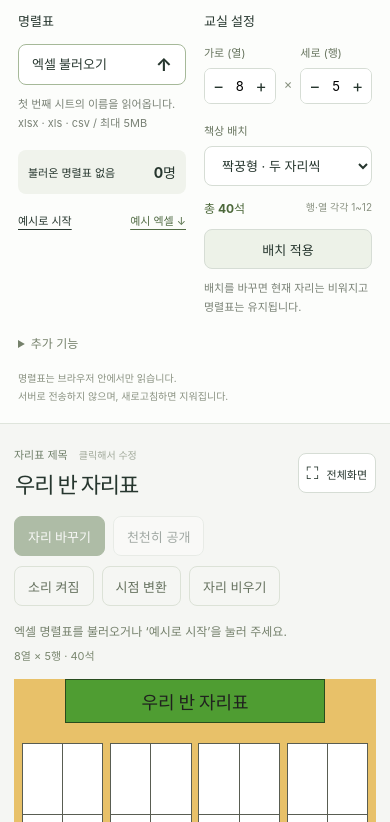
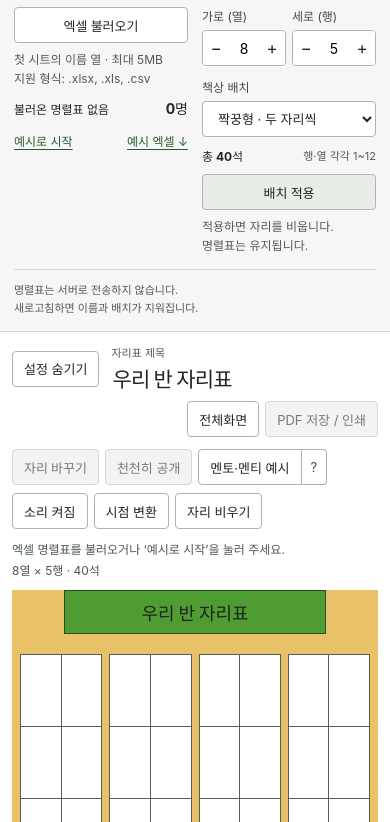
Before and after one commit to postmelee/Changing_sit, a website: page docs/index.html in a window 390 px wide. Shown: the part 92-914 px from the top of the page. Drawn offline with Linux system fonts and the light colour scheme.

Commit message:
Simplify classroom controls and add print-ready seating charts

```diff
--- a/docs/app.js
+++ b/docs/app.js
@@ -106,8 +106,10 @@
     const layout = seatGroups(rows, columns, paired, reverse);
     groups.style.gridTemplateColumns = layout.map(group => `minmax(0, ${group.width}fr)`).join(' ');
     groups.style.minHeight = `${rows * 45}px`;
+    byId('classroom').style.setProperty('--print-font-size', `${Math.min(18, 120 / Math.max(rows, columns))}pt`);
     for (const group of layout) {
       const wrapper = document.createElement('div'); wrapper.className = 'seat-group';
+      wrapper.style.setProperty('--row-count', rows);
       wrapper.style.gridTemplateColumns = `repeat(${group.width}, minmax(0, 1fr))`;
       wrapper.style.gridTemplateRows = `repeat(${rows}, minmax(36px, 1fr))`;
       for (const index of group.indices) {
@@ -118,7 +120,7 @@
     }
     byId('classroom').setAttribute('aria-label', `${capacity()}석 교실 자리표`);
     byId('seat-summary').textContent = `${columns}열 × ${rows}행 · ${capacity()}석`;
-    byId('pairs').disabled = !paired || columns % 2 !== 0 || capacity() < 38;
+    byId('pairs').setAttribute('aria-disabled', String(!paired || columns % 2 !== 0 || capacity() < 38));
     render();
   }
   function render(highlight = -1) {
@@ -131,6 +133,7 @@
     byId('classroom').classList.toggle('reversed', reverse);
     byId('reverse').setAttribute('aria-pressed', String(reverse));
     byId('reverse').title = reverse ? '칠판에서 학생을 바라보는 방향' : '칠판을 바라보는 방향';
+    syncPrint();
   }
   function stop() { run++; clearTimeout(timer); timer = null; revealing = false; silence(); byId('sound-status').textContent = ''; }
   function ready() {
@@ -173,7 +176,7 @@
       batch.forEach(seat => { seats[seat] = target[seat]; }); render(batch);
       if (index < batches.length) timer = setTimeout(reveal, 1000);
       else {
-        revealing = false; backgroundMusic.pause(); backgroundMusic.currentTime = 0; playAudio(endingSound);
+        revealing = false; syncPrint(); backgroundMusic.pause(); backgroundMusic.currentTime = 0; playAudio(endingSound);
         timer = setTimeout(() => { if (token === run) render(); }, 1000);
         announce(completedMessage);
       }
@@ -187,7 +190,7 @@
     revealPlacement(target, mixed(occupied.length).map(i => [occupied[i]]), `${names.length}명의 자리 배치가 완료되었습니다.`);
   });
   byId('pairs').addEventListener('click', () => {
-    if (!paired || columns % 2 !== 0 || capacity() < 38) return;
+    if (!paired || columns % 2 !== 0 || capacity() < 38) { announce('멘토·멘티 예시는 짝꿍형·짝수 열·38석 이상에서 사용할 수 있습니다.', true); return; }
     importRun++; installRoster(sampleNames(), '멘토·멘티 예시 명렬표');
     const positions = mixed(capacity() / 2), pairs = mixed(19), target = Array(capacity()).fill(''), batches = [];
     pairs.forEach((pair, i) => {
@@ -225,7 +228,7 @@
   byId('chart-title').addEventListener('keydown', event => { if (event.key === 'Enter') event.target.blur(); });
   function syncFullscreen() {
     const active = document.fullscreenElement === workspace || workspace.classList.contains('is-expanded');
-    byId('fullscreen').textContent = active ? '⛶ 전체화면 나가기' : '⛶ 전체화면';
+    byId('fullscreen').textContent = active ? '전체화면 나가기' : '전체화면';
     byId('fullscreen').setAttribute('aria-pressed', String(active));
     document.body.classList.toggle('expanded', active);
   }
@@ -246,5 +249,51 @@
   document.addEventListener('keydown', event => {
     if (event.key === 'Escape' && workspace.classList.contains('is-expanded')) { workspace.classList.remove('is-expanded'); syncFullscreen(); byId('fullscreen').focus(); }
   });
+  byId('sidebar-toggle').addEventListener('click', () => {
+    const hidden = !byId('sidebar').hidden;
+    byId('sidebar').hidden = hidden;
+    byId('app').classList.toggle('sidebar-hidden', hidden);
+    byId('sidebar-toggle').textContent = hidden ? '설정 보이기' : '설정 숨기기';
+    byId('sidebar-toggle').setAttribute('aria-expanded', String(!hidden));
+  });
+  const pairsInfo = byId('pairs-info'), helpToggle = byId('pairs-help-toggle');
+  function dismissHelp() {
+    pairsInfo.classList.remove('open'); pairsInfo.classList.add('dismissed');
+    helpToggle.setAttribute('aria-expanded', 'false');
+  }
+  helpToggle.addEventListener('click', () => {
+    if (pairsInfo.classList.contains('open')) dismissHelp();
+    else {
+      pairsInfo.classList.remove('dismissed'); pairsInfo.classList.add('open');
+      helpToggle.setAttribute('aria-expanded', 'true');
+    }
+  });
+  pairsInfo.addEventListener('mouseleave', () => pairsInfo.classList.remove('dismissed'));
+  pairsInfo.addEventListener('focusout', event => {
+    if (!pairsInfo.contains(event.relatedTarget)) { pairsInfo.classList.remove('open'); pairsInfo.classList.remove('dismissed'); helpToggle.setAttribute('aria-expanded', 'false'); }
+  });
+  pairsInfo.addEventListener('keydown', event => { if (event.key === 'Escape') dismissHelp(); });
+  function syncPrint() {
+    byId('print').disabled = revealing || !names.length || seats.filter(Boolean).length !== names.length;
+  }
+  let titleBeforePrint = null;
+  function restorePrintTitle() {
+    if (titleBeforePrint !== null) { document.title = titleBeforePrint; titleBeforePrint = null; }
+  }
+  window.addEventListener('afterprint', restorePrintTitle);
+  window.addEventListener('beforeprint', silence);
+  byId('print').addEventListener('click', async () => {
+    syncPrint(); if (byId('print').disabled) return;
+    silence(); render();
+    try {
+      if (document.fullscreenElement === workspace) await document.exitFullscreen();
+      if (titleBeforePrint === null) titleBeforePrint = document.title;
+      document.title = byId('chart-title').value.trim() || '우리 반 자리표';
+      window.print();
+    } catch {
+      restorePrintTitle();
+      announce('인쇄 창을 열지 못했습니다. 브라우저의 인쇄 메뉴를 사용해 주세요.', true);
+    }
+  });
   buildGrid();
 })();
--- a/docs/index.html
+++ b/docs/index.html
@@ -5,20 +5,20 @@
   <meta name="viewport" content="width=device-width,initial-scale=1">
   <meta name="description" content="엑셀 명렬표를 불러와 우리 교실에 맞게 자리를 배치하세요. 교실 크기, 자리표 제목, 전체화면을 지원합니다.">
   <meta http-equiv="Content-Security-Policy" content="default-src 'self'; script-src 'self'; style-src 'self'; img-src 'self' data:; connect-src 'self'; object-src 'none'; base-uri 'none'; form-action 'none'">
-  <title>Changing Sit · 자리 바꾸기</title>
+  <title>자리 바꾸기</title>
   <link rel="stylesheet" href="style.css">
   <script src="vendor/xlsx.full.min.js" defer></script>
   <script src="app.js" defer></script>
 </head>
 <body>
-  <div class="app">
-    <aside class="sidebar" aria-label="명렬표와 교실 설정">
-      <header class="app-brand"><span class="brand-icon" aria-hidden="true">▦</span><div><h1>자리 바꾸기</h1><span>CHANGING SIT</span></div></header>
+  <div class="app" id="app">
+    <aside id="sidebar" class="sidebar" aria-label="명렬표와 교실 설정">
+      <header><h1>자리 바꾸기</h1></header>
       <section class="settings-section" aria-labelledby="roster-heading">
         <h2 id="roster-heading">명렬표</h2>
-        <button id="import" class="upload-button">엑셀 불러오기 <span aria-hidden="true">↑</span></button>
+        <button id="import" class="upload-button">엑셀 불러오기</button>
         <input type="file" id="file-object" accept=".xlsx,.xls,.csv" hidden>
-        <p class="help">첫 번째 시트의 이름을 읽어옵니다.<br>xlsx · xls · csv / 최대 5MB</p>
+        <p class="help">첫 시트의 이름 열 · 최대 5MB<br>지원 형식: .xlsx, .xls, .csv</p>
         <div class="roster-info"><span id="roster-name">불러온 명렬표 없음</span><strong id="roster-count">0명</strong></div>
         <div class="sample-actions"><button id="sample" class="text-button">예시로 시작</button><a href="sample-roster.xlsx" download>예시 엑셀 ↓</a></div>
       </section>
@@ -34,19 +34,22 @@
           <select id="desk-style"><option value="paired">짝꿍형 · 두 자리씩</option><option value="individual">개별형 · 한 자리씩</option></select>
           <div class="capacity-line"><span id="capacity-preview">총 40석</span><span>행·열 각각 1~12</span></div>
           <button type="submit" class="apply-button">배치 적용</button>
-          <p class="help">배치를 바꾸면 현재 자리는 비워지고<br>명렬표는 유지됩니다.</p>
+          <p class="help">적용하면 자리를 비웁니다.<br>명렬표는 유지됩니다.</p>
         </form>
       </section>
-      <details class="extra-tools"><summary>추가 기능</summary><button id="pairs">멘토·멘티 예시</button><p class="help">예시 학생 38명을 19쌍으로 배치합니다.<br>짝꿍형 · 가로 짝수 · 38석 이상에서 사용할 수 있습니다.</p></details>
-      <footer>명렬표는 브라우저 안에서만 읽습니다.<br>서버로 전송하지 않으며, 새로고침하면 지워집니다.</footer>
+      <footer>명렬표는 서버로 전송하지 않습니다.<br>새로고침하면 이름과 배치가 지워집니다.</footer>
     </aside>
     <main id="workspace" class="workspace" aria-label="자리표 작업 공간">
       <header class="workspace-header">
-        <div class="title-field"><label for="chart-title">자리표 제목 <span>클릭해서 수정</span></label><input id="chart-title" value="우리 반 자리표" maxlength="50" autocomplete="off" aria-label="자리표 제목"></div>
-        <button id="fullscreen" aria-pressed="false"><span aria-hidden="true">⛶</span> 전체화면</button>
+        <button id="sidebar-toggle" aria-controls="sidebar" aria-expanded="true">설정 숨기기</button>
+        <div class="title-field"><label for="chart-title">자리표 제목</label><input id="chart-title" value="우리 반 자리표" maxlength="50" autocomplete="off" aria-label="자리표 제목"></div>
+        <div class="action-group view-actions">
+          <button id="fullscreen" aria-pressed="false">전체화면</button>
+          <button id="print" disabled title="배치를 완료한 뒤 사용할 수 있습니다. 인쇄 창에서 PDF로 저장하거나 프린터를 선택하세요.">PDF 저장 / 인쇄</button>
+        </div>
       </header>
       <section class="toolbar" aria-label="자리 배치 도구">
-        <div class="action-group"><button id="shuffle" class="primary" disabled>자리 바꾸기</button><button id="slow" disabled>천천히 공개</button></div>
+        <div class="action-group"><button id="shuffle" class="primary" disabled>자리 바꾸기</button><button id="slow" disabled>천천히 공개</button><div class="tooltip-wrap" id="pairs-info"><button id="pairs" aria-describedby="pairs-help">멘토·멘티 예시</button><button id="pairs-help-toggle" class="help-toggle" aria-label="멘토·멘티 설명" aria-expanded="false" aria-controls="pairs-help">?</button><span id="pairs-help" class="tooltip" role="tooltip">예시 학생 38명을 19쌍으로 묶어 한 쌍씩 공개합니다. 현재 명렬표는 예시 명렬표로 바뀌며, 불러온 학생의 실제 멘토·멘티 관계를 설정하는 기능은 아닙니다. 짝꿍형·짝수 열·38석 이상에서 사용할 수 있습니다.</span></div></div>
         <div class="action-group secondary-actions"><button id="sound" aria-pressed="true" title="천천히 공개할 때 배경음악과 완료음 재생">소리 켜짐</button><button id="reverse" aria-pressed="false">시점 변환</button><button id="clear">자리 비우기</button></div>
       </section>
       <span id="sound-status" class="sound-status" aria-live="polite"></span>
--- a/docs/style.css
+++ b/docs/style.css
@@ -1,65 +1,78 @@
-:root{font-family:-apple-system,BlinkMacSystemFont,'Apple SD Gothic Neo','Malgun Gothic',sans-serif;color:#26362e;background:#f5f6f3;font-synthesis:none}
-*{box-sizing:border-box}
-body{margin:0}
-button,input,select{font:inherit}
-button,a,input,select{-webkit-tap-highlight-color:transparent}
-button{cursor:pointer}
-button,select{border:1px solid #d6ddd5;border-radius:8px;background:#fff;color:inherit;min-height:40px;padding:9px 13px;font-size:13px;white-space:nowrap}
-button:hover:not(:disabled){background:#edf2e9;border-color:#a2b69c}
-button:disabled{opacity:.4;cursor:default}
-button:focus-visible,a:focus-visible,input:focus-visible,select:focus-visible,summary:focus-visible{outline:3px solid #799b67;outline-offset:3px}
-a{color:#526c45;text-underline-offset:4px}
-.app{display:grid;grid-template-columns:272px minmax(0,1fr);min-height:100dvh}
-.sidebar{background:#fcfdfb;border-right:1px solid #dfe5dc;padding:28px 22px;display:flex;flex-direction:column;gap:28px}
-.app-brand{display:flex;align-items:center;gap:12px}
-.brand-icon{display:grid;place-items:center;background:#e9efdf;color:#4c6a37;border-radius:12px;width:42px;height:42px;font-size:31px}
-h1{font-size:19px;letter-spacing:-.05em;margin:0 0 3px}
-.app-brand div>span{font-size:9px;letter-spacing:.15em;color:#7c8875}
-h2{font-size:13px;margin:0 0 14px}
-.settings-section{border-top:1px solid #e3e8df;padding-top:24px}
-.upload-button{display:flex;justify-content:space-between;width:100%;font-weight:650;border-color:#a6b999}
-.upload-button span{font-size:18px}
-.help{font-size:11px;color:#7a8276;line-height:1.7;margin:10px 0 0}
-.roster-info{margin-top:18px;background:#f0f3ec;border-radius:8px;padding:12px 10px;display:flex;align-items:center;gap:8px;font-size:11px}
-.roster-info span{overflow:hidden;text-overflow:ellipsis;white-space:nowrap;flex:1}
-.roster-info strong{font-size:14px;white-space:nowrap}
-.sample-actions{display:flex;justify-content:space-between;align-items:center;margin-top:6px;font-size:11px}
-.text-button{padding:6px 0;border:0;background:transparent;font-size:11px;text-decoration:underline;text-underline-offset:4px}
-.dimension-fields{display:flex;align-items:center;gap:8px}
-.dimension-fields>div{flex:1;min-width:0}
-.dimension-fields label,.field-label{font-size:11px;color:#67745e;display:block;margin-bottom:8px}
-.stepper{display:flex;border:1px solid #d6ddd5;border-radius:7px;overflow:hidden;background:#fff}
-.stepper button{border:0;border-radius:0;min-height:34px;padding:0;width:27px;flex-shrink:0;font-size:17px}
-.stepper input{border:0;width:100%;min-width:0;padding:0;text-align:center;font-size:13px;appearance:textfield;-moz-appearance:textfield}
-.stepper input::-webkit-inner-spin-button{appearance:none}
-.times{font-size:13px;color:#88917f;margin-top:20px}
-.field-label{margin-top:18px}
-select{width:100%}
-.capacity-line{display:flex;justify-content:space-between;margin:13px 0;font-size:10px;color:#899180}
-.capacity-line span:first-child{font-size:12px;color:#4c683a;font-weight:650}
-.apply-button{width:100%;background:#edf2e8}
-.extra-tools summary{font-size:12px;color:#75816b;cursor:pointer}
-.extra-tools button{margin-top:12px;width:100%;font-size:12px}
-footer{margin-top:auto;padding-top:22px;font-size:10px;line-height:1.8;color:#899180}
-.workspace{min-width:0;padding:27px 32px 24px;display:flex;flex-direction:column;gap:18px;height:100dvh;min-height:650px}
-.workspace-header{display:flex;align-items:center;justify-content:space-between;gap:16px}
-.title-field{min-width:0;flex:1}
-.title-field label{display:block;font-size:11px;color:#71816b;margin-bottom:4px}
-.title-field label span{color:#a2aa9b;margin-left:8px;font-size:10px}
-.title-field input{width:min(100%,650px);display:block;min-width:0;border:1px solid transparent;border-radius:5px;padding:3px 6px 3px 0;font-size:26px;letter-spacing:-.05em;font-weight:750;color:#26362e;background:transparent}
-.title-field input:hover{border-color:#cbd5c2}
-.title-field input:focus{background:#fff}
-#fullscreen{font-size:12px}
-#fullscreen span{font-size:17px;margin-right:5px}
-.toolbar{display:flex;justify-content:space-between;gap:10px;flex-wrap:wrap}
-.action-group{display:flex;gap:8px;flex-wrap:wrap}
-.primary{background:#466735;border-color:#466735;color:#fff;font-weight:650}
-.primary:hover:not(:disabled){background:#365327;border-color:#365327}
-.secondary-actions button{background:transparent;color:#65715e;border-color:#dce2d7}
-.status-line{display:flex;align-items:center;justify-content:space-between;gap:12px;min-height:20px}
-#status{margin:0;font-size:12px;color:#75806c;line-height:1.6}
-#status.error{color:#b13f34}
-#seat-summary{font-size:11px;color:#7b8870;white-space:nowrap}
+:root {
+  font-family: -apple-system, BlinkMacSystemFont, 'Apple SD Gothic Neo', 'Malgun Gothic', sans-serif;
+  color: #202622;
+  background: #fff;
+  font-synthesis: none;
+}
+* { box-sizing: border-box; }
+body { margin: 0; }
+[hidden] { display: none !important; }
+button, input, select { font: inherit; }
+button, a, input, select { -webkit-tap-highlight-color: transparent; }
+button, select {
+  min-height: 36px;
+  padding: 7px 11px;
+  border: 1px solid #adb5ae;
+  border-radius: 4px;
+  background: #fff;
+  color: #202622;
+  font-size: 13px;
+  white-space: nowrap;
+}
+button { cursor: pointer; }
+button:hover:not(:disabled):not([aria-disabled="true"]) { background: #edf0ed; border-color: #737e75; }
+button:disabled, button[aria-disabled="true"] { color: #747b75; background: #f2f3f2; border-color: #d3d8d3; cursor: default; }
+button:focus-visible, a:focus-visible, input:focus-visible, select:focus-visible { outline: 3px solid #34663d; outline-offset: 2px; }
+a { color: #285b32; text-underline-offset: 3px; }
+.app { display: grid; grid-template-columns: 240px minmax(0, 1fr); min-height: 100dvh; }
+.app.sidebar-hidden { grid-template-columns: minmax(0, 1fr); }
+.sidebar { background: #f5f6f5; border-right: 1px solid #d4d9d4; padding: 18px 16px; display: flex; flex-direction: column; gap: 16px; }
+h1 { font-size: 18px; letter-spacing: -.04em; margin: 0; }
+h2 { font-size: 14px; margin: 0 0 10px; }
+.settings-section { border-top: 1px solid #d4d9d4; padding-top: 14px; }
+.upload-button, .apply-button { width: 100%; font-weight: 600; }
+.help { font-size: 12px; color: #515b53; line-height: 1.55; margin: 8px 0 0; }
+.roster-info { display: flex; align-items: center; gap: 8px; font-size: 12px; margin-top: 10px; }
+.roster-info span { overflow: hidden; text-overflow: ellipsis; white-space: nowrap; flex: 1; }
+.roster-info strong { font-size: 14px; white-space: nowrap; }
+.sample-actions { display: flex; justify-content: space-between; align-items: center; font-size: 12px; margin-top: 4px; }
+.text-button { padding: 6px 0; border: 0; background: transparent; font-size: 12px; color: #285b32; text-decoration: underline; text-underline-offset: 3px; }
+.dimension-fields { display: flex; align-items: center; gap: 6px; }
+.dimension-fields > div { flex: 1; min-width: 0; }
+.dimension-fields label, .field-label { font-size: 12px; color: #424d45; display: block; margin-bottom: 6px; }
+.stepper { display: flex; border: 1px solid #adb5ae; border-radius: 4px; overflow: hidden; background: #fff; }
+.stepper button { border: 0; border-radius: 0; min-height: 34px; padding: 0; width: 26px; flex-shrink: 0; font-size: 17px; }
+.stepper input { border: 0; width: 100%; min-width: 0; padding: 0; text-align: center; font-size: 14px; appearance: textfield; -moz-appearance: textfield; }
+.stepper input::-webkit-inner-spin-button { appearance: none; }
+.times { font-size: 13px; color: #515b53; margin-top: 20px; }
+.field-label { margin-top: 12px; }
+select { width: 100%; }
+.capacity-line { display: flex; justify-content: space-between; margin: 10px 0; font-size: 11px; color: #515b53; }
+.capacity-line span:first-child { font-size: 12px; font-weight: 650; color: #202622; }
+.apply-button { background: #e8ede8; }
+footer { border-top: 1px solid #d4d9d4; padding-top: 12px; font-size: 11px; line-height: 1.6; color: #515b53; }
+.workspace { min-width: 0; padding: 16px 20px; display: flex; flex-direction: column; gap: 12px; height: 100dvh; min-height: 580px; }
+.workspace-header { display: flex; align-items: center; gap: 14px; }
+.title-field { min-width: 120px; flex: 1; }
+.title-field label { display: block; font-size: 11px; color: #515b53; margin-bottom: 2px; }
+.title-field input { width: 100%; display: block; min-width: 0; border: 1px solid transparent; border-radius: 3px; padding: 2px 0; font-size: 23px; letter-spacing: -.04em; font-weight: 750; color: #202622; background: transparent; }
+.title-field input:hover { border-color: #adb5ae; }
+.title-field input:focus { background: #fff; }
+.toolbar { display: flex; justify-content: space-between; gap: 8px; flex-wrap: wrap; }
+.action-group { display: flex; gap: 6px; flex-wrap: wrap; align-items: center; }
+.primary { background: #365b30; border-color: #365b30; color: #fff; font-weight: 650; }
+.primary:hover:not(:disabled) { background: #294824; border-color: #294824; }
+.status-line { display: flex; align-items: center; justify-content: space-between; gap: 12px; min-height: 20px; }
+#status { margin: 0; font-size: 12px; color: #4b574d; line-height: 1.5; }
+#status.error { color: #a42a21; }
+#seat-summary { font-size: 12px; color: #4b574d; white-space: nowrap; }
+.tooltip-wrap { display: flex; position: relative; align-items: center; }
+.tooltip-wrap > button:first-child { border-radius: 4px 0 0 4px; }
+.help-toggle { border-radius: 0 4px 4px 0; border-left: 0; padding: 7px 9px; color: #424d45; }
+.tooltip { display: none; position: absolute; top: 100%; padding: 12px; left: 0; z-index: 20; width: min(320px, 80vw); border: 1px solid #adb5ae; border-radius: 4px; background: #fff; color: #202622; box-shadow: 0 3px 10px #0002; font-size: 12px; font-weight: 400; line-height: 1.7; white-space: normal; }
+.tooltip-wrap:not(.dismissed):hover .tooltip, .tooltip-wrap:not(.dismissed):focus-within .tooltip, .tooltip-wrap.open .tooltip { display: block; }
+.sound-status { font-size: 12px; color: #a42a21; }
+.sound-status:empty { display: none; }
 .classroom{color:#20221f;background:rgb(232,193,105);padding:0 24px 24px;min-height:0;flex:1;display:flex;flex-direction:column;gap:20px;overflow:auto}
 .board{width:50%;margin:0 auto;padding:8px;background:#4f9d32;text-align:center;border:1px solid #284c1e;font-size:22px;font-weight:800;flex-shrink:0;overflow-wrap:anywhere}
 #board-title{font:inherit}
@@ -70,45 +83,45 @@
 .classroom.reversed{padding-top:24px;padding-bottom:0}
 .classroom.reversed .board{order:2}
 .classroom.reversed .groups{order:1}
-.workspace:fullscreen,.workspace.is-expanded{background:#f5f6f3;height:100dvh;min-height:0;width:100%;padding:24px 32px}
-.workspace.is-expanded{position:fixed;inset:0;z-index:10}
-body.expanded{overflow:hidden}
-.workspace:fullscreen .classroom,.workspace.is-expanded .classroom{flex:1}
-.workspace:fullscreen .seat,.workspace.is-expanded .seat{font-size:clamp(14px,2vw,32px)}
-@media(min-width:1600px){.workspace{padding:32px 44px}
+
+.workspace:fullscreen, .workspace.is-expanded { background: #fff; height: 100dvh; min-height: 0; width: 100%; padding: 16px 20px; }
+.workspace.is-expanded { position: fixed; inset: 0; z-index: 10; }
+body.expanded { overflow: hidden; }
+.workspace:fullscreen #sidebar-toggle, .workspace.is-expanded #sidebar-toggle { display: none; }
+.workspace:fullscreen .seat, .workspace.is-expanded .seat { font-size: clamp(14px, 2vw, 32px); }
+@media (max-width: 1100px) {
+  .workspace-header { flex-wrap: wrap; gap: 8px 12px; }
+  .view-actions { margin-left: auto; }
+  .status-line { align-items: flex-start; flex-direction: column; gap: 2px; }
 }
-@media(max-width:1000px){.app{grid-template-columns:236px minmax(0,1fr)}
-.sidebar{padding:24px 16px}
-.workspace{padding:24px 20px;gap:16px}
-.status-line{align-items:flex-start;flex-direction:column;gap:3px}
-.classroom{padding:0 16px 16px}
-.title-field input{font-size:22px}
+@media (max-width: 700px) {
+  .app { display: flex; flex-direction: column; }
+  .sidebar { border-right: 0; border-bottom: 1px solid #d4d9d4; padding: 14px; display: grid; grid-template-columns: 1fr 1fr; gap: 14px; }
+  .sidebar header, .sidebar footer { grid-column: 1 / -1; }
+  .workspace { height: auto; min-height: 650px; padding: 12px; }
+  .title-field input { font-size: 21px; }
+  .dimension-fields { flex-wrap: wrap; }
+  .dimension-fields > div { min-width: 70px; }
+  .times { display: none; }
+  .classroom { min-height: 440px; padding: 0 8px 16px; }
+  .groups { gap: 2%; }
+  .seat { padding: 3px; }
+  .board { width: 75%; font-size: 18px; }
+  .tooltip { position: fixed; left: 12px; right: 12px; top: auto; bottom: 12px; width: auto; }
+  .workspace:fullscreen, .workspace.is-expanded { padding: 12px; overflow: auto; }
+  .workspace:fullscreen .classroom, .workspace.is-expanded .classroom { min-height: 300px; }
 }
-@media(max-width:700px){.app{display:flex;flex-direction:column}
-.sidebar{border-right:0;border-bottom:1px solid #dfe5dc;padding:18px;display:grid;grid-template-columns:1fr 1fr;gap:18px}
-.app-brand{grid-column:1/-1}
-.settings-section{padding-top:16px}
-.extra-tools{grid-column:1/-1}
-.sidebar footer{grid-column:1/-1;padding:0;margin:0}
-.workspace{height:auto;min-height:700px;padding:22px 14px}
-.workspace-header{gap:8px}
-.title-field input{font-size:22px}
-#fullscreen{padding:8px;font-size:11px}
-.classroom{min-height:440px;padding:0 8px 16px}
-.groups{gap:2%}
-.seat{padding:3px}
-.board{width:75%;font-size:18px}
-.status-line{gap:5px}
-.workspace:fullscreen,.workspace.is-expanded{padding:14px;overflow:auto}
-.workspace:fullscreen .classroom,.workspace.is-expanded .classroom{min-height:300px}
+@page { size: A4 landscape; margin: 10mm; }
+@media print {
+  html, body { margin: 0; padding: 0; background: #fff; overflow: visible !important; }
+  .app { display: block; min-height: 0; }
+  .sidebar, .workspace-header, .toolbar, .status-line, .sound-status, audio { display: none !important; }
+  .workspace, .workspace:fullscreen, .workspace.is-expanded { display: block; position: static; width: 100%; height: auto; min-height: 0; padding: 0; margin: 0; overflow: visible; }
+  .classroom { width: 100%; height: 188mm; min-height: 0; max-height: 188mm; padding: 0 5mm 5mm; gap: 5mm; overflow: visible; break-inside: avoid; print-color-adjust: exact; -webkit-print-color-adjust: exact; }
+  .board { width: 60%; max-width: 100%; font-size: 18pt; padding: 2mm; }
+  .groups { min-height: 0 !important; gap: 3%; }
+  .seat-group { grid-template-rows: repeat(var(--row-count), minmax(0, 1fr)) !important; }
+  .seat, .workspace:fullscreen .seat, .workspace.is-expanded .seat { min-height: 0; padding: 1mm; font-size: var(--print-font-size, 16pt); line-height: 1.15; }
+  .seat.highlight { background: #fff; }
+  .classroom.reversed { padding-top: 5mm; padding-bottom: 0; }
 }
-@media(max-width:380px){.sidebar{grid-template-columns:1fr}
-.app-brand,.extra-tools,.sidebar footer{grid-column:auto}
-.toolbar button{font-size:12px;padding:8px}
-.title-field label span{display:none}
-}
-@media(prefers-reduced-motion:reduce){*{scroll-behavior:auto!important}
-}
-
-
-.sound-status{font-size:11px;color:#a04430}.sound-status:empty{display:none}
```
Also changed, not shown: test/workspace.test.cjs (+40 -3 lines), README.md.
